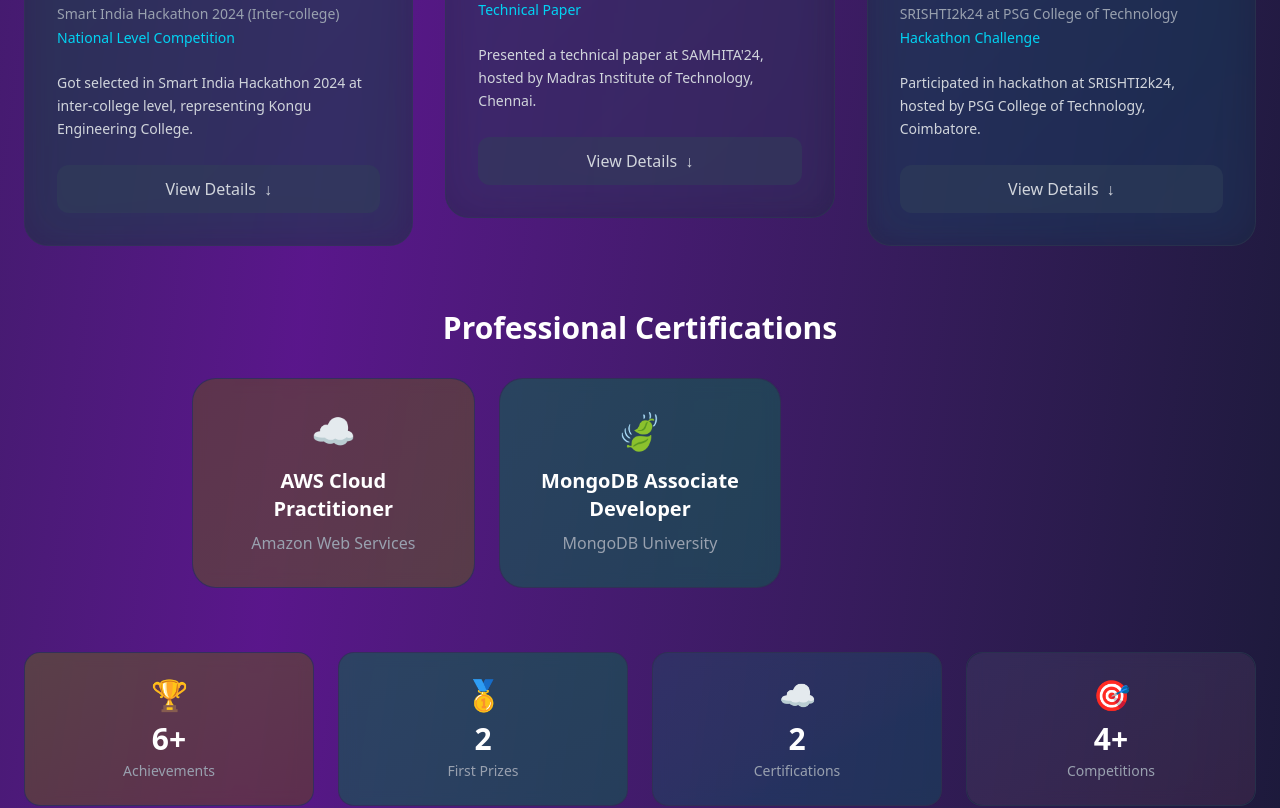
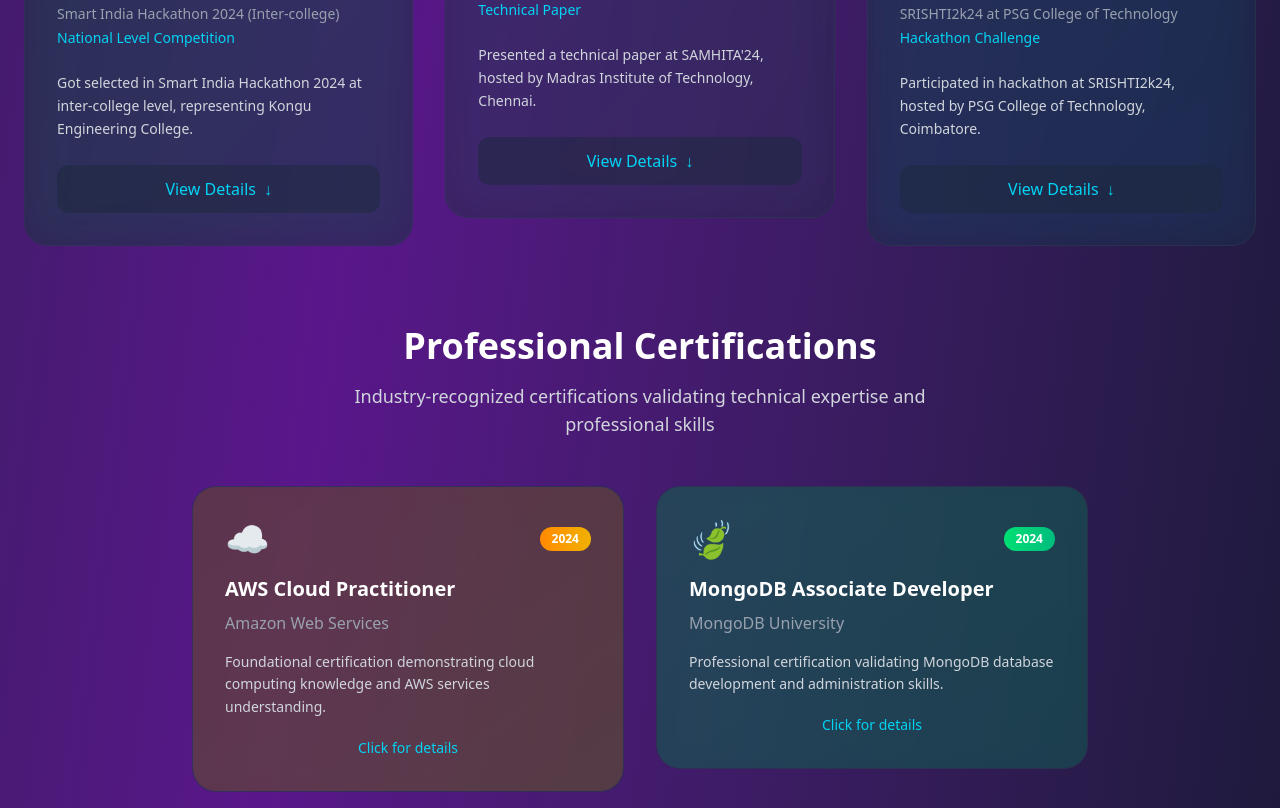
Before and after one commit to varunesharasu/Portfolio, a React (Vite) app in the folder client/: page / in a window 1280 px wide. Shown: the part 7320-8128 px from the top of the page. Built offline with nearby package versions, Linux system fonts and the light colour scheme.

Commit message:
Updated Achievements.jsx

```diff
--- a/client/src/pages/achievements.jsx
+++ b/client/src/pages/achievements.jsx
@@ -2,9 +2,13 @@
 
 import { motion } from "framer-motion"
 import { useState } from "react"
+import { useTheme } from "../contexts/ThemeContext"
 
 export default function Achievements() {
   const [selectedAchievement, setSelectedAchievement] = useState(null)
+  const [selectedCertification, setSelectedCertification] = useState(null)
+  const { getThemeClasses } = useTheme()
+  const themeClasses = getThemeClasses()
 
   const achievements = [
     {
@@ -108,12 +112,50 @@
       icon: "☁️",
       issuer: "Amazon Web Services",
       color: "from-orange-400 to-yellow-500",
+      date: "2024",
+      credentialId: "AWS-CCP-2024-001",
+      description: "Foundational certification demonstrating cloud computing knowledge and AWS services understanding.",
+      skills: [
+        "AWS Core Services",
+        "Cloud Architecture Basics",
+        "Security & Compliance",
+        "Billing & Pricing",
+        "Support Plans",
+      ],
+      details: [
+        "Comprehensive understanding of AWS Cloud concepts",
+        "Knowledge of AWS services and their use cases",
+        "Understanding of AWS security and compliance",
+        "Familiarity with AWS pricing and support models",
+        "Foundation for advanced AWS certifications",
+      ],
+      validUntil: "2027",
+      verificationUrl: "#",
     },
     {
       name: "MongoDB Associate Developer",
       icon: "🍃",
       issuer: "MongoDB University",
       color: "from-green-400 to-emerald-500",
+      date: "2024",
+      credentialId: "MDB-DEV-2024-002",
+      description: "Professional certification validating MongoDB database development and administration skills.",
+      skills: [
+        "MongoDB CRUD Operations",
+        "Data Modeling",
+        "Indexing Strategies",
+        "Aggregation Framework",
+        "Database Administration",
+      ],
+      details: [
+        "Proficient in MongoDB database operations",
+        "Advanced querying and data manipulation",
+        "Performance optimization techniques",
+        "Schema design and data modeling",
+        "Integration with modern applications",
+      ],
+      validUntil: "2027",
+      verificationUrl: "#",
     },
   ]
 
@@ -139,14 +181,16 @@
                 transition={{ duration: 18, repeat: Number.POSITIVE_INFINITY, ease: "linear" }}
                 className="absolute inset-0 bg-gradient-to-r from-yellow-400 to-orange-600 rounded-2xl blur-lg opacity-30"
               />
-              <div className="relative bg-slate-800/90 backdrop-blur-sm px-6 py-3 rounded-2xl border border-yellow-500/30">
+              <div
+                className={`relative ${themeClasses.cardBg} backdrop-blur-sm px-6 py-3 rounded-2xl border border-yellow-500/30`}
+              >
                 <span className="text-yellow-400 font-semibold">◆ Accomplishments</span>
               </div>
             </div>
           </motion.div>
 
-          <h2 className="text-5xl md:text-7xl font-bold mb-6">
-            <span className="text-white">Awards &</span>
+          <h2 className={`text-5xl md:text-7xl font-bold mb-6 ${themeClasses.headingText}`}>
+            <span>Awards &</span>
             <br />
             <motion.span
               animate={{
@@ -160,13 +204,13 @@
             </motion.span>
           </h2>
 
-          <p className="text-xl text-gray-300 max-w-3xl mx-auto leading-relaxed">
+          <p className={`text-xl ${themeClasses.textSecondary} max-w-3xl mx-auto leading-relaxed`}>
             Awards, competitions, and recognitions that showcase my dedication to excellence
           </p>
         </motion.div>
 
         {/* Achievements Grid */}
-        <div className="grid lg:grid-cols-2 xl:grid-cols-3 gap-8 mb-16">
+        <div className="grid lg:grid-cols-2 xl:grid-cols-3 gap-8 mb-20">
           {achievements.map((achievement, index) => (
             <motion.div
               key={index}
@@ -176,7 +220,9 @@
               whileHover={{ y: -10, scale: 1.02 }}
               className="group relative"
             >
-              <div className="relative bg-slate-800/50 backdrop-blur-sm p-8 rounded-3xl border border-slate-700/50 hover:border-yellow-500/50 transition-all duration-500 overflow-hidden">
+              <div
+                className={`relative ${themeClasses.achievementCard} backdrop-blur-sm p-8 rounded-3xl border transition-all duration-500 overflow-hidden`}
+              >
                 {/* Glow Effect */}
                 <motion.div
                   animate={{
@@ -198,7 +244,9 @@
                     </motion.div>
 
                     <div className="flex items-center justify-between mb-3">
-                      <h3 className="text-xl font-bold text-white group-hover:text-yellow-400 transition-colors">
+                      <h3
+                        className={`text-xl font-bold ${themeClasses.headingText} group-hover:text-yellow-400 transition-colors`}
+                      >
                         {achievement.title}
                       </h3>
                       <span
@@ -209,20 +257,22 @@
                     </div>
 
                     <div className="space-y-1">
-                      <p className="text-sm text-gray-400">{achievement.event}</p>
+                      <p className={`text-sm ${themeClasses.textMuted}`}>{achievement.event}</p>
                       <p className="text-sm font-medium text-cyan-400">{achievement.project}</p>
                     </div>
                   </div>
 
                   {/* Description */}
-                  <p className="text-gray-300 leading-relaxed mb-6 text-sm">{achievement.description}</p>
+                  <p className={`${themeClasses.textSecondary} leading-relaxed mb-6 text-sm`}>
+                    {achievement.description}
+                  </p>
 
                   {/* Toggle Button */}
                   <motion.button
                     whileHover={{ scale: 1.05 }}
                     whileTap={{ scale: 0.95 }}
                     onClick={() => setSelectedAchievement(selectedAchievement === index ? null : index)}
-                    className="w-full bg-slate-700/50 hover:bg-slate-600/50 text-gray-300 hover:text-white py-3 rounded-xl font-medium transition-all duration-300 flex items-center justify-center group"
+                    className={`w-full ${themeClasses.buttonSecondary} py-3 rounded-xl font-medium transition-all duration-300 flex items-center justify-center group`}
                   >
                     <span>{selectedAchievement === index ? "Show Less" : "View Details"}</span>
                     <motion.span
@@ -240,8 +290,8 @@
                     transition={{ duration: 0.5 }}
                     className="overflow-hidden"
                   >
-                    <div className="pt-6 border-t border-slate-700/50 mt-4">
-                      <h4 className="font-bold text-white mb-3 flex items-center">
+                    <div className={`pt-6 border-t ${themeClasses.border} mt-4`}>
+                      <h4 className={`font-bold ${themeClasses.headingText} mb-3 flex items-center`}>
                         <span className="mr-2">✨</span>
                         Key Highlights
                       </h4>
@@ -252,7 +302,7 @@
                             initial={{ opacity: 0, x: -20 }}
                             animate={{ opacity: 1, x: 0 }}
                             transition={{ delay: idx * 0.1 }}
-                            className="text-gray-300 text-sm flex items-start"
+                            className={`${themeClasses.textSecondary} text-sm flex items-start`}
                           >
                             <span className="text-green-400 mr-2 mt-1 flex-shrink-0">✓</span>
                             <span>{detail}</span>
@@ -267,15 +317,22 @@
           ))}
         </div>
 
-        {/* Certifications Section */}
+        {/* Certifications Section - Fixed Alignment */}
         <motion.div
           initial={{ opacity: 0, y: 50 }}
           whileInView={{ opacity: 1, y: 0 }}
           transition={{ delay: 0.6 }}
-          className="text-center mb-16"
+          className="mb-16"
         >
-          <h3 className="text-3xl font-bold text-white mb-8">Professional Certifications</h3>
-          <div className="grid md:grid-cols-2 lg:grid-cols-3 gap-6 max-w-4xl mx-auto">
+          <div className="text-center mb-12">
+            <h3 className={`text-4xl font-bold ${themeClasses.headingText} mb-4`}>Professional Certifications</h3>
+            <p className={`text-lg ${themeClasses.textSecondary} max-w-2xl mx-auto`}>
+              Industry-recognized certifications validating technical expertise and professional skills
+            </p>
+          </div>
+
+          <div className="flex justify-center">
+            <div className="grid md:grid-cols-2 gap-8 max-w-4xl w-full">
               {certifications.map((cert, index) => (
                 <motion.div
                   key={index}
@@ -283,7 +340,11 @@
                   whileInView={{ opacity: 1, scale: 1 }}
                   transition={{ delay: index * 0.2 }}
                   whileHover={{ scale: 1.05, y: -5 }}
-                className="relative bg-slate-800/50 backdrop-blur-sm p-8 rounded-3xl border border-slate-700/50 hover:border-orange-500/50 transition-all duration-300 overflow-hidden group"
+                  className="relative group cursor-pointer"
+                  onClick={() => setSelectedCertification(selectedCertification === index ? null : index)}
+                >
+                  <div
+                    className={`relative ${themeClasses.cardBg} backdrop-blur-sm p-8 rounded-3xl border ${themeClasses.border} hover:border-orange-500/50 transition-all duration-300 overflow-hidden`}
                   >
                     <motion.div
                       animate={{
@@ -295,16 +356,128 @@
                     />
 
                     <div className="relative z-10">
-                  <motion.div whileHover={{ scale: 1.2, rotate: 10 }} className="text-4xl mb-4">
+                      <div className="flex items-center justify-between mb-4">
+                        <motion.div whileHover={{ scale: 1.2, rotate: 10 }} className="text-4xl">
                           {cert.icon}
                         </motion.div>
-                  <h4 className="text-xl font-bold text-white mb-2 group-hover:text-orange-400 transition-colors">
+                        <span
+                          className={`px-3 py-1 bg-gradient-to-r ${cert.color} text-white text-xs rounded-full font-semibold`}
+                        >
+                          {cert.date}
+                        </span>
+                      </div>
+
+                      <h4
+                        className={`text-xl font-bold ${themeClasses.headingText} mb-2 group-hover:text-orange-400 transition-colors`}
+                      >
                         {cert.name}
                       </h4>
-                  <p className="text-gray-400">{cert.issuer}</p>
+                      <p className={`${themeClasses.textMuted} mb-4`}>{cert.issuer}</p>
+                      <p className={`${themeClasses.textSecondary} text-sm leading-relaxed`}>{cert.description}</p>
+
+                      <motion.div className="mt-4 text-center">
+                        <span className={`text-sm ${themeClasses.accent} font-medium`}>
+                          {selectedCertification === index ? "Click to collapse" : "Click for details"}
+                        </span>
+                      </motion.div>
+                    </div>
+                  </div>
+
+                  {/* Detailed Information Modal/Expansion */}
+                  <motion.div
+                    initial={{ opacity: 0, height: 0 }}
+                    animate={
+                      selectedCertification === index ? { opacity: 1, height: "auto" } : { opacity: 0, height: 0 }
+                    }
+                    transition={{ duration: 0.5 }}
+                    className="overflow-hidden mt-4"
+                  >
+                    <div
+                      className={`${themeClasses.cardBg} backdrop-blur-sm p-6 rounded-2xl border ${themeClasses.border}`}
+                    >
+                      <div className="grid md:grid-cols-2 gap-6">
+                        {/* Certification Details */}
+                        <div>
+                          <h5 className={`font-bold ${themeClasses.headingText} mb-3 flex items-center`}>
+                            <span className="mr-2">📋</span>
+                            Certification Details
+                          </h5>
+                          <div className="space-y-2 text-sm">
+                            <div className="flex justify-between">
+                              <span className={themeClasses.textMuted}>Credential ID:</span>
+                              <span className={themeClasses.textSecondary}>{cert.credentialId}</span>
+                            </div>
+                            <div className="flex justify-between">
+                              <span className={themeClasses.textMuted}>Valid Until:</span>
+                              <span className={themeClasses.textSecondary}>{cert.validUntil}</span>
+                            </div>
+                            <div className="flex justify-between">
+                              <span className={themeClasses.textMuted}>Issuer:</span>
+                              <span className={themeClasses.textSecondary}>{cert.issuer}</span>
+                            </div>
+                          </div>
+
+                          <motion.a
+                            href={cert.verificationUrl}
+                            target="_blank"
+                            rel="noopener noreferrer"
+                            whileHover={{ scale: 1.05 }}
+                            whileTap={{ scale: 0.95 }}
+                            className={`inline-block mt-4 px-4 py-2 ${themeClasses.buttonPrimary} text-white rounded-lg text-sm font-medium transition-all duration-300`}
+                          >
+                            Verify Certificate →
+                          </motion.a>
+                        </div>
+
+                        {/* Skills Covered */}
+                        <div>
+                          <h5 className={`font-bold ${themeClasses.headingText} mb-3 flex items-center`}>
+                            <span className="mr-2">🎯</span>
+                            Skills Covered
+                          </h5>
+                          <div className="flex flex-wrap gap-2 mb-4">
+                            {cert.skills.map((skill, idx) => (
+                              <motion.span
+                                key={idx}
+                                initial={{ opacity: 0, scale: 0.8 }}
+                                animate={{ opacity: 1, scale: 1 }}
+                                transition={{ delay: idx * 0.1 }}
+                                whileHover={{ scale: 1.05 }}
+                                className={`px-3 py-1 bg-gradient-to-r ${cert.color} text-white text-xs rounded-full font-medium`}
+                              >
+                                {skill}
+                              </motion.span>
+                            ))}
+                          </div>
+                        </div>
+                      </div>
+
+                      {/* Key Learnings */}
+                      <div className={`mt-6 pt-6 border-t ${themeClasses.border}`}>
+                        <h5 className={`font-bold ${themeClasses.headingText} mb-3 flex items-center`}>
+                          <span className="mr-2">💡</span>
+                          Key Learnings & Achievements
+                        </h5>
+                        <ul className="space-y-2">
+                          {cert.details.map((detail, idx) => (
+                            <motion.li
+                              key={idx}
+                              initial={{ opacity: 0, x: -20 }}
+                              animate={{ opacity: 1, x: 0 }}
+                              transition={{ delay: idx * 0.1 }}
+                              className={`${themeClasses.textSecondary} text-sm flex items-start`}
+                            >
+                              <span className="text-green-400 mr-2 mt-1 flex-shrink-0">✓</span>
+                              <span>{detail}</span>
+                            </motion.li>
+                          ))}
+                        </ul>
+                      </div>
                     </div>
                   </motion.div>
+                </motion.div>
               ))}
+            </div>
           </div>
         </motion.div>
 
@@ -327,7 +500,7 @@
               whileInView={{ opacity: 1, scale: 1 }}
               transition={{ delay: index * 0.1 + 0.9 }}
               whileHover={{ scale: 1.05, y: -5 }}
-              className="relative bg-slate-800/50 backdrop-blur-sm p-6 rounded-2xl text-center border border-slate-700/50 hover:border-cyan-500/50 transition-all duration-300 group overflow-hidden"
+              className={`relative ${themeClasses.cardBg} backdrop-blur-sm p-6 rounded-2xl text-center border ${themeClasses.border} ${themeClasses.borderHover} transition-all duration-300 group overflow-hidden`}
             >
               <motion.div
                 animate={{
@@ -342,8 +515,8 @@
                 <motion.div whileHover={{ scale: 1.2, rotate: 10 }} className="text-3xl mb-2">
                   {stat.icon}
                 </motion.div>
-                <div className="text-3xl font-bold text-white mb-1">{stat.number}</div>
-                <div className="text-gray-400 text-sm">{stat.label}</div>
+                <div className={`text-3xl font-bold ${themeClasses.headingText} mb-1`}>{stat.number}</div>
+                <div className={`${themeClasses.textMuted} text-sm`}>{stat.label}</div>
               </div>
             </motion.div>
           ))}
```
Lines whose indentation alone changed are shown as unchanged.
